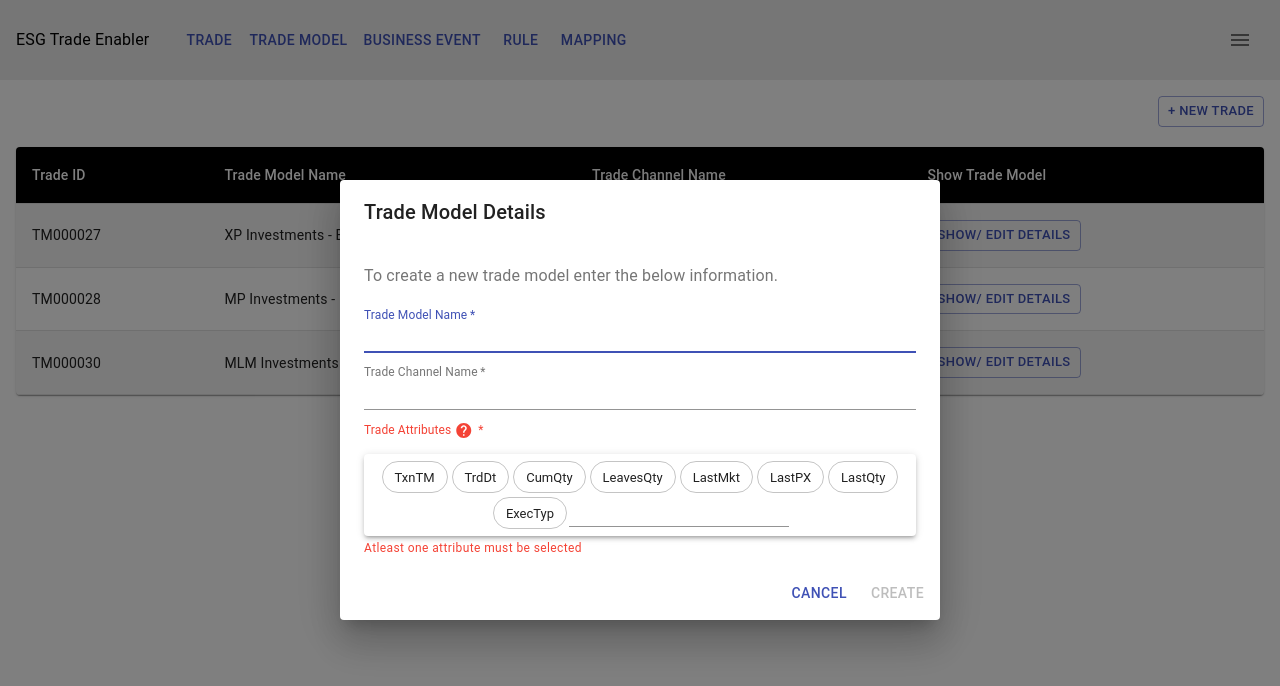
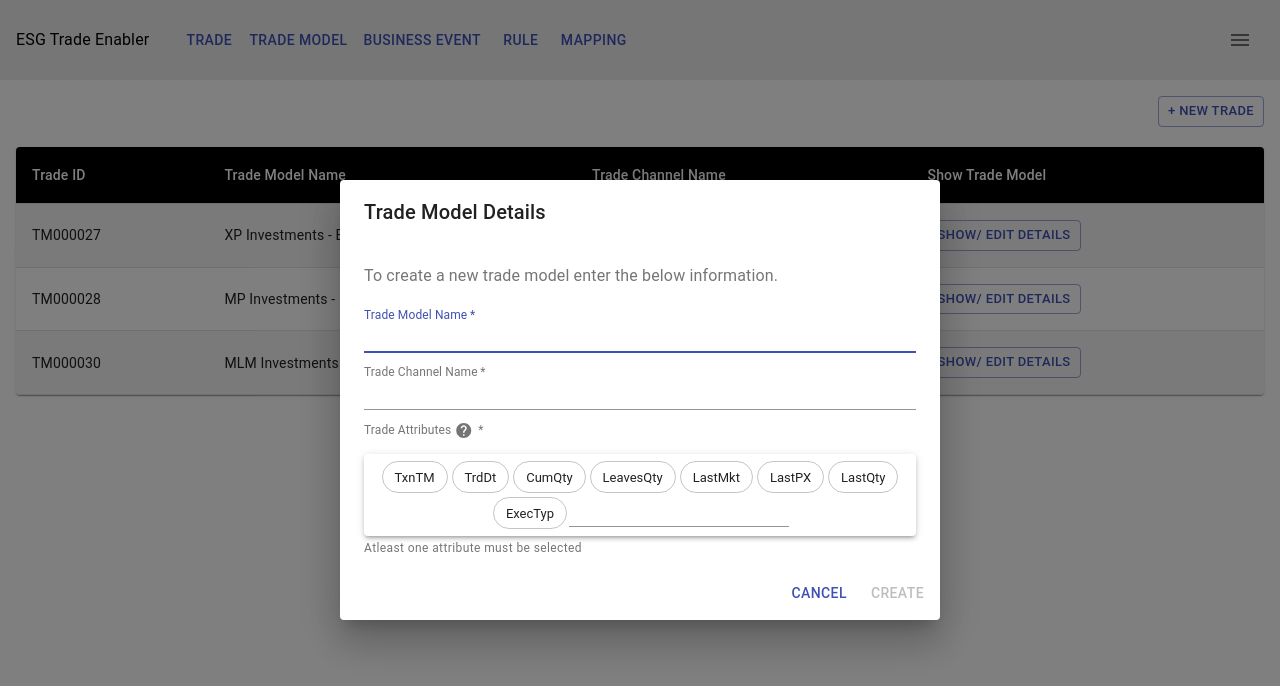
Before and after one commit to aashishmaheshwar/testyTemp, a React (Create React App) app: page /tradeModel in a window 1280 px wide. Both pictures are taken after a click on the button "+ NEW TRADE". Shown: the top 686 px of the page. Built offline with nearby package versions, Linux system fonts and the light colour scheme; what react-awesome-query-builder would draw is missing.

Commit message:
error state - trade attributes

```diff
--- a/src/components/Trades.tsx
+++ b/src/components/Trades.tsx
@@ -226,7 +226,7 @@ const Trades = () => {
               classes={{
                 root: classes.attributeLabel,
               }}
-              error={!selectedAttrs.size}
+              error={!selectedAttrs.size && formik.dirty}
             >
               Trade Attributes&nbsp;
               <Tooltip title="Select atleast one attribute">
@@ -268,7 +268,7 @@ const Trades = () => {
               </li>
             </Paper>
             {!selectedAttrs.size && (
-              <FormHelperText error>
+              <FormHelperText error={formik.dirty}>
                 Atleast one attribute must be selected
               </FormHelperText>
             )}
```
